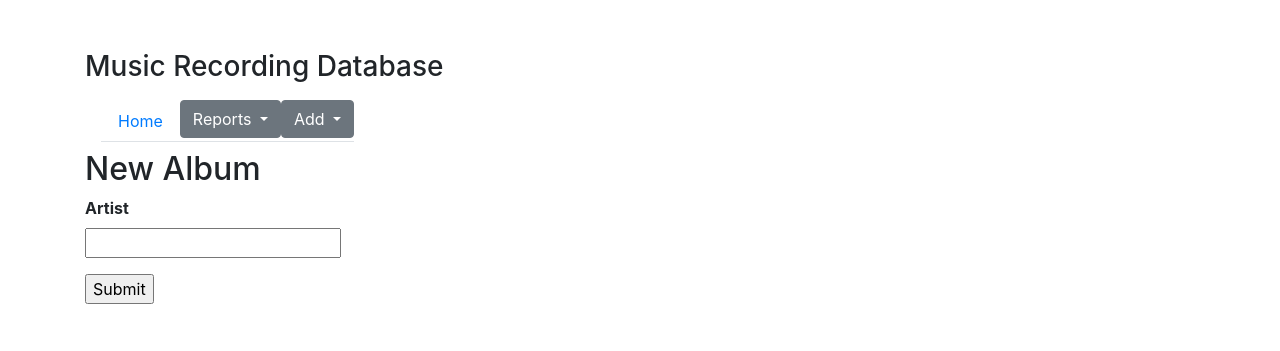
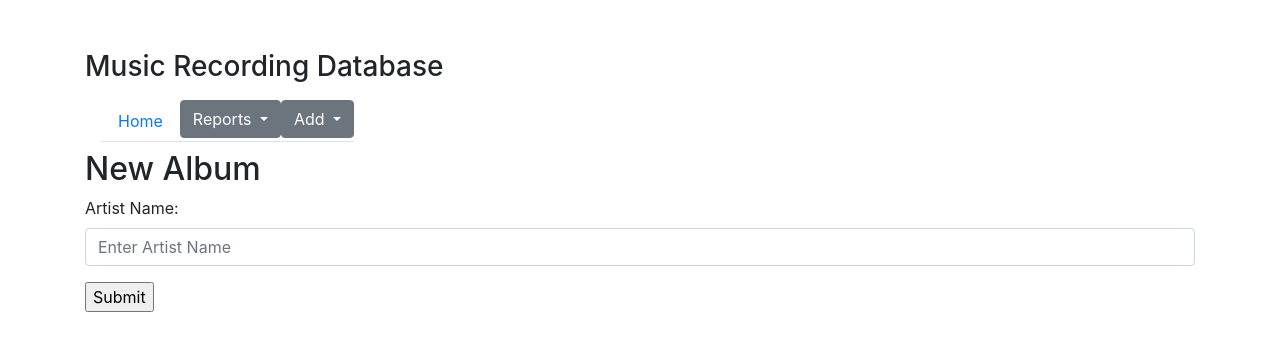
Before and after one commit to chrisbog/musicdb, a Flask app: page /new_artist in a window 1280 px wide. Shown: the top 351 px of the page. Run offline with Flask 2, Linux system fonts and the light colour scheme; some libraries are stand-ins or nearby versions.

Commit message:
Fixed issues with flash field when adding a new artist

```diff
--- a/app/__init__.py
+++ b/app/__init__.py
@@ -2,12 +2,18 @@ from flask import Flask
 from flask_sqlalchemy import SQLAlchemy
 from flask_migrate import Migrate
 from config import Config
+from sqlalchemy.ext.declarative import declarative_base
+from sqlalchemy import create_engine
 
 app= Flask(__name__)
+
 app.secret_key = 'musicdbSecretKey'    # You have to use to add a flashed object
 
 app.config.from_object(Config)
 db = SQLAlchemy(app)
+
 migrate = Migrate(app,db)
 
+
+
 from app import routes
--- a/app/routes.py
+++ b/app/routes.py
@@ -117,6 +117,8 @@ def new_artist():
             else:
                 message = "Successfully Added Artist: " + new_artist.artist_name + ", with ID: "+str(new_artist.id)
                 category = "success"
+
+        flash(message, category=category)
 
         return redirect('/')
 
--- a/app/templates/new_artist.html
+++ b/app/templates/new_artist.html
@@ -9,7 +9,11 @@
 {% from "_formhelpers.html" import render_field %}
 <form method=post>
     <dl>
-        {{ render_field(form.artist_name) }}
+
+       <div class="form-group">
+            <label for="artist_name">Artist Name:</label>
+            <input type="text" class="form-control" id="artist_name" name="artist_name" placeholder="Enter Artist Name"></div>
+
     </dl>
     <p><input type=submit value=Submit>
 </form>
```
Also changed, not shown: README.md.
